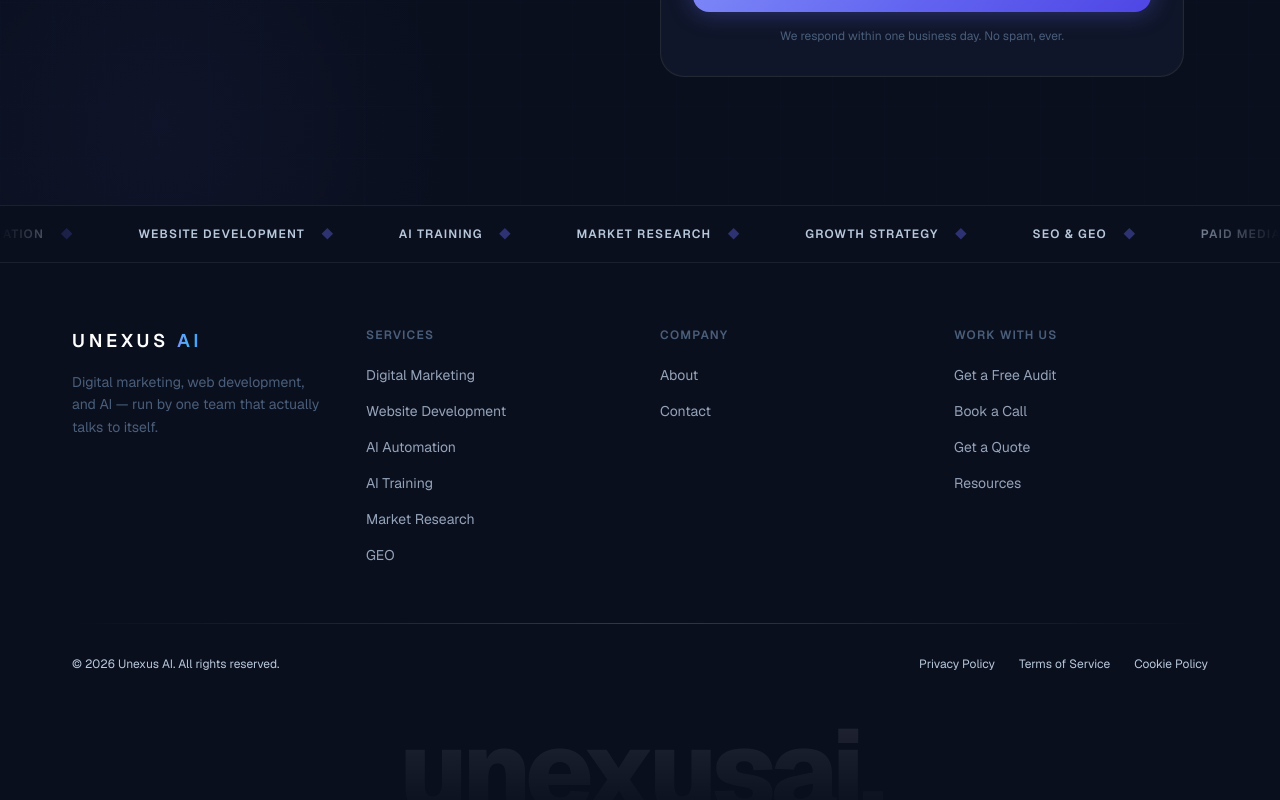
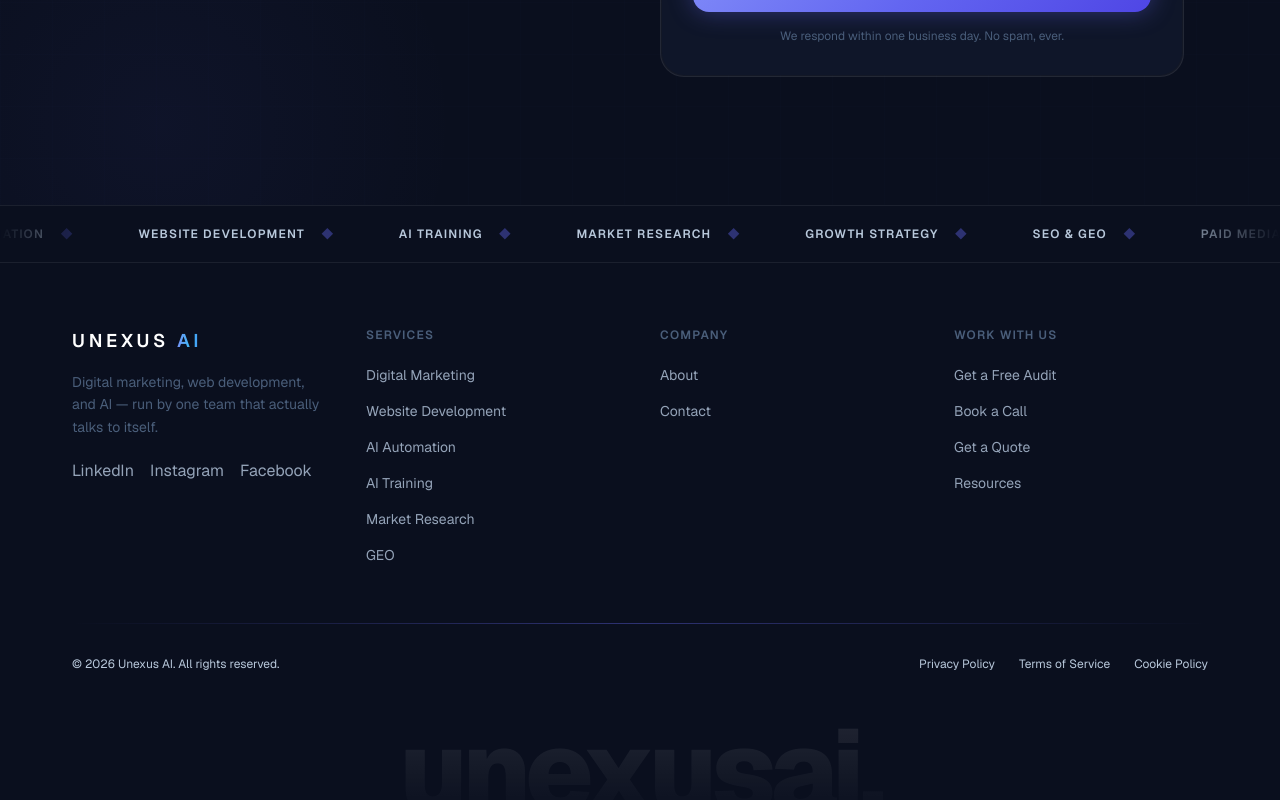
Before and after one commit to issei007-ai/unexusai, a Next.js app: page / in a window 1280 px wide. Shown: the part 8192-8992 px from the top of the page. Built offline with nearby package versions, Linux system fonts and the light colour scheme.

Commit message:
Update Footer.tsx
Add footer social links

```diff
--- a/src/components/layout/Footer.tsx
+++ b/src/components/layout/Footer.tsx
@@ -57,6 +57,37 @@
             <p className="text-sm leading-relaxed" style={{ color:"var(--color-brand-500)" }}>
               Digital marketing, web development, and AI — run by one team that actually talks to itself.
             </p>
+            <div className="flex gap-4 mt-5">
+  <a
+    href="https://www.linkedin.com/company/unexusai/"
+    target="_blank"
+    rel="noopener noreferrer"
+    className="hover:text-white transition-colors"
+    style={{ color:"var(--color-brand-400)" }}
+  >
+    LinkedIn
+  </a>
+
+  <a
+    href="https://www.instagram.com/unexusai"
+    target="_blank"
+    rel="noopener noreferrer"
+    className="hover:text-white transition-colors"
+    style={{ color:"var(--color-brand-400)" }}
+  >
+    Instagram
+  </a>
+
+  <a
+    href="https://www.facebook.com/unexusai"
+    target="_blank"
+    rel="noopener noreferrer"
+    className="hover:text-white transition-colors"
+    style={{ color:"var(--color-brand-400)" }}
+  >
+    Facebook
+  </a>
+</div>
           </ScrollReveal>
 
           {FOOTER_COLS.map((col, ci) => (
```
